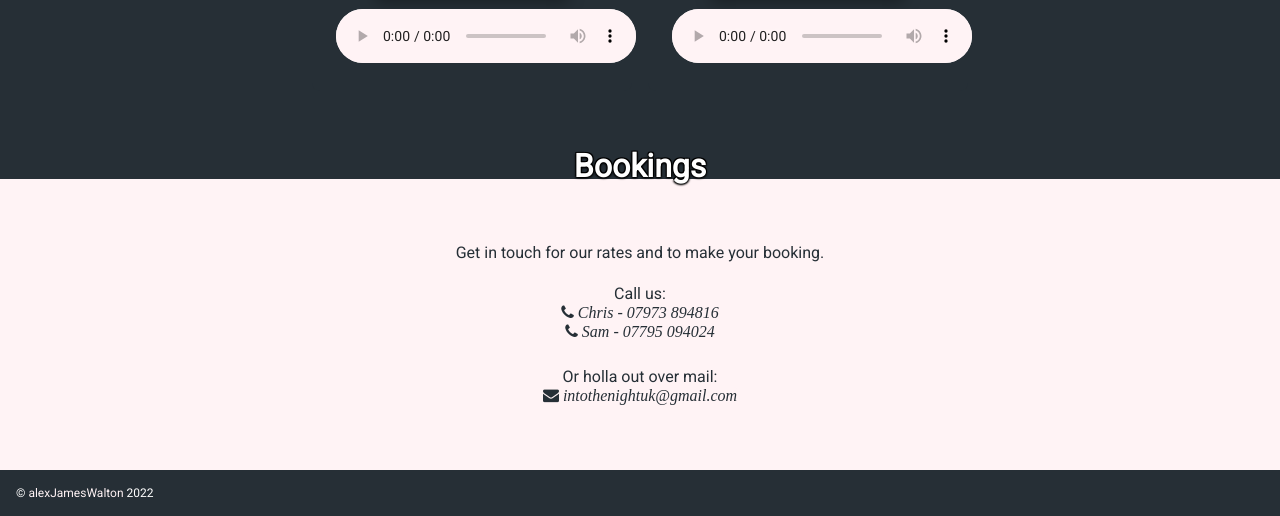
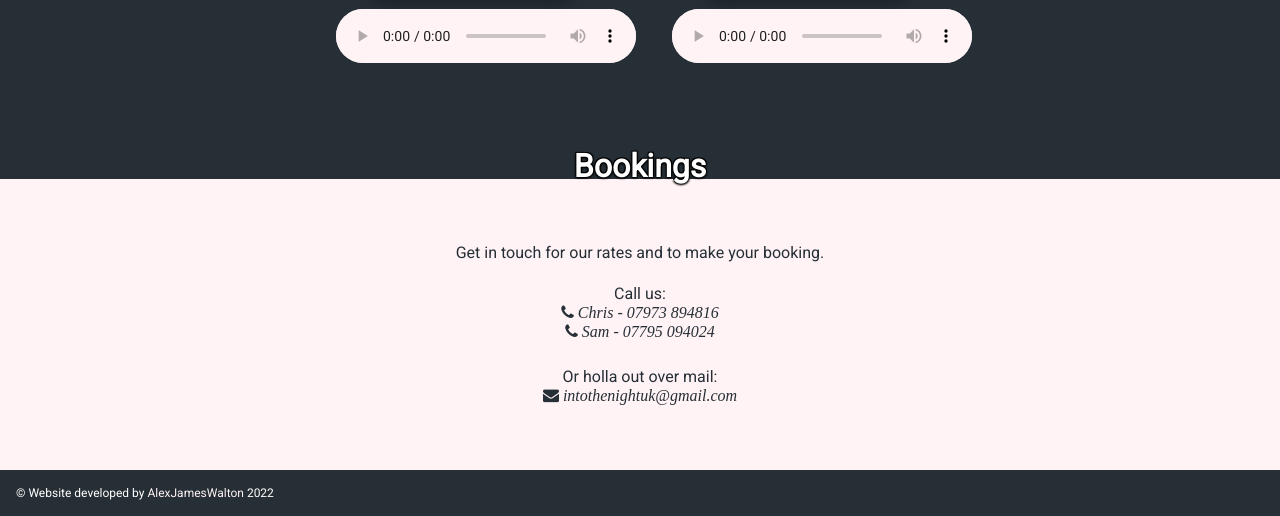
Before and after one commit to alexjameswalton/_intoTheNight, a plain HTML site: page index.html in a window 1280 px wide. Shown: the part 1741-2257 px from the top of the page. Drawn offline with Linux system fonts and the light colour scheme.

Commit message:
Alex contact details

```diff
--- a/index.html
+++ b/index.html
@@ -142,7 +142,7 @@
     </main>
 
     <footer>
-        <p>&#169 <a href="mailto:alexjameswalton@gmail.com">alexJamesWalton</a> 2022</p>
+        <p>&#169 Website developed by <a href="mailto:alexjameswalton@gmail.com">AlexJamesWalton</a> 2022</p>
     </footer>
 
 </body>
```
